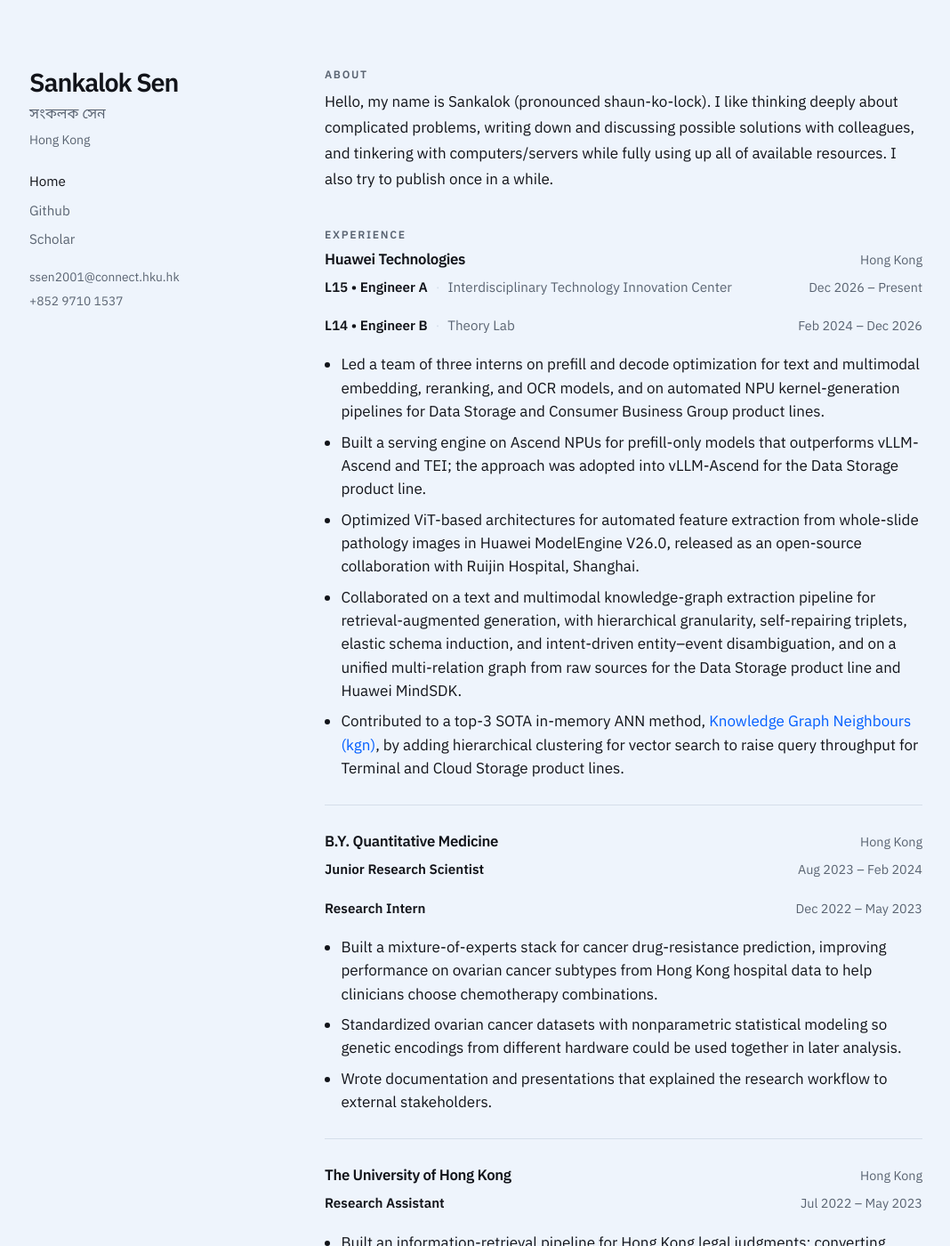
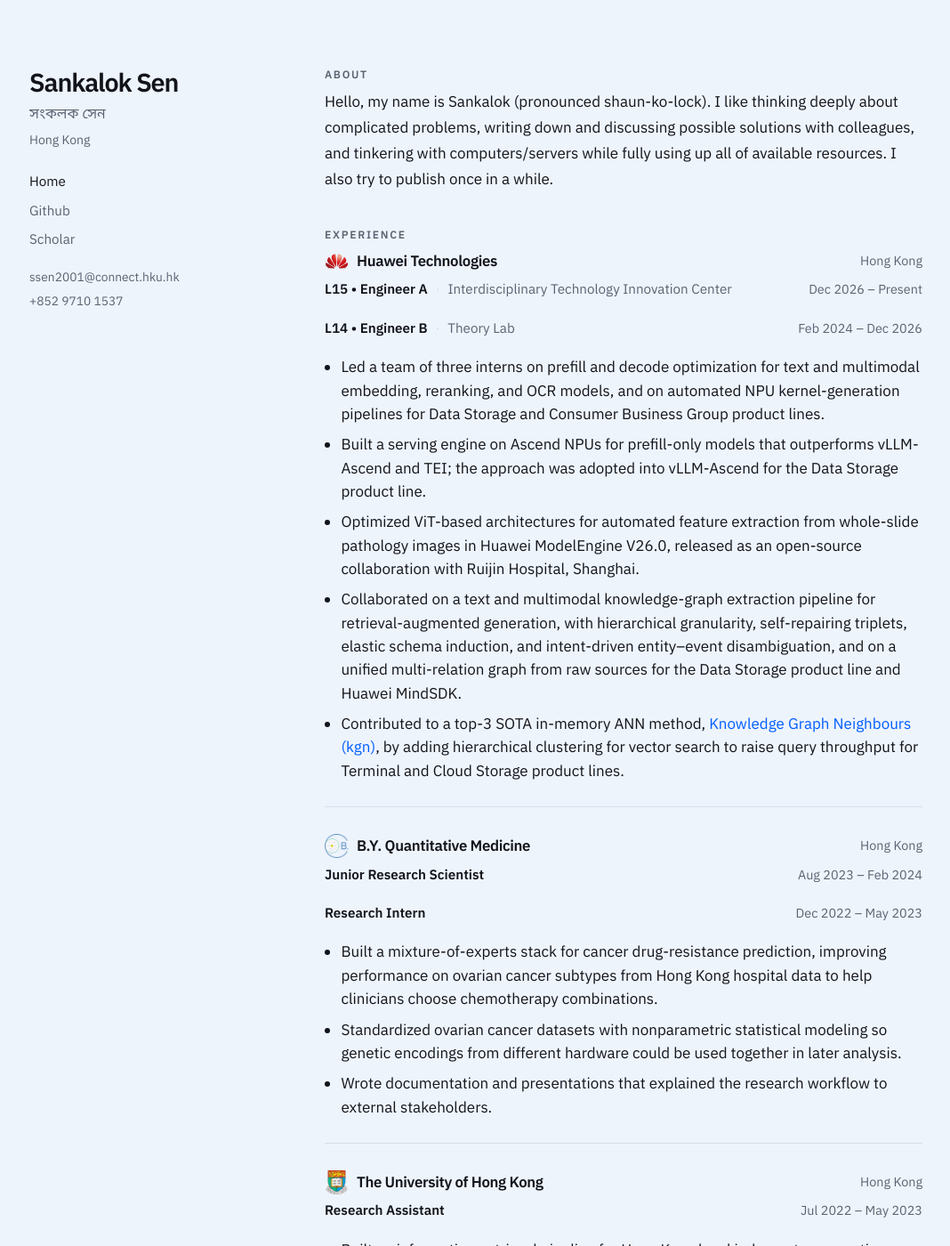
Before and after one commit to sankalok/sankalok.github.io, a Jekyll site: the page built from index.md, in a window 1280 px wide and 1400 px high. Shown: the whole window at 89% size, without its empty margins (105-1173 px from the left). Built offline with Jekyll 4.4.1, drawn with Linux system fonts in a browser that asks for light colours.

Commit message:
Add school and company logos beside experience headings
Quiet official marks for Huawei, BYQMed, HKU, Lora/Asklora, and Saint Mary's, reused for the HKU education row.

Co-authored-by: sankaloksen.dbpc <sankaloksen.dbpc@gmail.com>

```diff
--- a/assets/css/style.css
+++ b/assets/css/style.css
@@ -186,10 +186,25 @@ a:focus-visible {
 .job-head {
     display: flex;
     flex-wrap: wrap;
-    align-items: baseline;
+    align-items: center;
     justify-content: space-between;
     gap: 0.2rem 1rem;
     margin-bottom: 0.35rem;
+}
+
+.job-head h3 {
+    display: flex;
+    align-items: center;
+    gap: 0.55rem;
+    min-width: 0;
+}
+
+.org-logo {
+    display: block;
+    width: 1.7rem;
+    height: 1.7rem;
+    object-fit: contain;
+    flex-shrink: 0;
 }
 
 .job-place {
--- a/index.md
+++ b/index.md
@@ -11,7 +11,7 @@ Hello, my name is Sankalok (pronounced shaun-ko-lock). I like thinking deeply ab
 
 <div class="job">
   <div class="job-head">
-    <h3>Huawei Technologies</h3>
+    <h3><img class="org-logo" src="{{ '/assets/logos/huawei.svg' | relative_url }}" alt="" width="28" height="28"> Huawei Technologies</h3>
     <span class="job-place">Hong Kong</span>
   </div>
   <p class="role-line"><span class="role">L15 • Engineer A</span><span class="team">Interdisciplinary Technology Innovation Center</span><span class="when">Dec 2026 – Present</span></p>
@@ -27,7 +27,7 @@ Hello, my name is Sankalok (pronounced shaun-ko-lock). I like thinking deeply ab
 
 <div class="job">
   <div class="job-head">
-    <h3>B.Y. Quantitative Medicine</h3>
+    <h3><img class="org-logo" src="{{ '/assets/logos/byq.png' | relative_url }}" alt="" width="28" height="28"> B.Y. Quantitative Medicine</h3>
     <span class="job-place">Hong Kong</span>
   </div>
   <p class="role-line"><span class="role">Junior Research Scientist</span><span class="when">Aug 2023 – Feb 2024</span></p>
@@ -41,7 +41,7 @@ Hello, my name is Sankalok (pronounced shaun-ko-lock). I like thinking deeply ab
 
 <div class="job">
   <div class="job-head">
-    <h3>The University of Hong Kong</h3>
+    <h3><img class="org-logo" src="{{ '/assets/logos/hku.png' | relative_url }}" alt="" width="28" height="28"> The University of Hong Kong</h3>
     <span class="job-place">Hong Kong</span>
   </div>
   <p class="role-line"><span class="role">Research Assistant</span><span class="when">Jul 2022 – May 2023</span></p>
@@ -52,7 +52,7 @@ Hello, my name is Sankalok (pronounced shaun-ko-lock). I like thinking deeply ab
 
 <div class="job">
   <div class="job-head">
-    <h3>Lora Technologies</h3>
+    <h3><img class="org-logo" src="{{ '/assets/logos/lora.png' | relative_url }}" alt="" width="28" height="28"> Lora Technologies</h3>
     <span class="job-place">Hong Kong</span>
   </div>
   <p class="role-line"><span class="role">Research Assistant</span><span class="when">Jun 2022 – Jul 2023</span></p>
@@ -64,7 +64,7 @@ Hello, my name is Sankalok (pronounced shaun-ko-lock). I like thinking deeply ab
 
 <div class="job">
   <div class="job-head">
-    <h3>Saint Mary's University</h3>
+    <h3><img class="org-logo" src="{{ '/assets/logos/smu.png' | relative_url }}" alt="" width="28" height="28"> Saint Mary's University</h3>
     <span class="job-place">Halifax, Nova Scotia, Canada</span>
   </div>
   <p class="role-line"><span class="role">MITACS Globalink Research Intern</span><span class="when">Jul 2021 – Oct 2021</span></p>
@@ -78,7 +78,7 @@ Hello, my name is Sankalok (pronounced shaun-ko-lock). I like thinking deeply ab
 
 <div class="job">
   <div class="job-head">
-    <h3>The University of Hong Kong</h3>
+    <h3><img class="org-logo" src="{{ '/assets/logos/hku.png' | relative_url }}" alt="" width="28" height="28"> The University of Hong Kong</h3>
     <span class="job-place">Pok Fu Lam, Hong Kong</span>
   </div>
   <p class="role-line"><span class="role">BEng (CompSc) in Computer Science, Minor in Statistics</span><span class="when">Sep 2019 – Jun 2023</span></p>
```
Also changed, not shown: assets/logos/byq.png (added), assets/logos/hku.png (added), assets/logos/huawei.svg (added), assets/logos/lora.png (added), assets/logos/smu.png (added).
